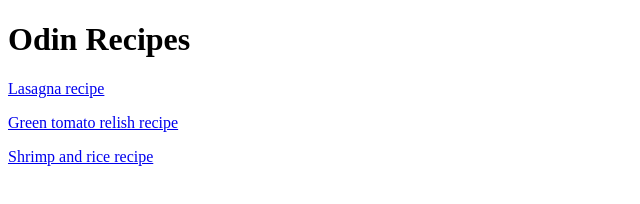
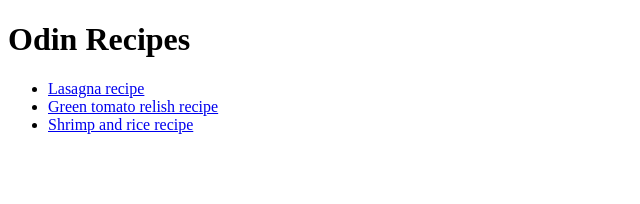
Before and after one commit to flimd0g/odin-recipes, a plain HTML site: page index.html in a window 1280 px wide. Shown: the whole page, without its empty margins (0-640 px from the left). Drawn offline with Linux system fonts and the light colour scheme.

Commit message:
Restructured recipe links to an unordered list

```diff
--- a/index.html
+++ b/index.html
@@ -6,10 +6,11 @@
     </head>
     <body>
         <h1>Odin Recipes</h1>
-
-        <p><a href="recipes/lasagna.html">Lasagna recipe</a></p>
-        <p><a href="recipes/green-tomato-relish.html">Green tomato relish recipe</a></p>
-        <p><a href="recipes/shrimp-and-rice.html">Shrimp and rice recipe</a></p>
+        <ul>
+            <li><a href="recipes/lasagna.html">Lasagna recipe</a></li>
+            <li><a href="recipes/green-tomato-relish.html">Green tomato relish recipe</a></li>
+            <li><a href="recipes/shrimp-and-rice.html">Shrimp and rice recipe</a></li>
+        </ul>
         </a>
     </body>
 </html>
```
